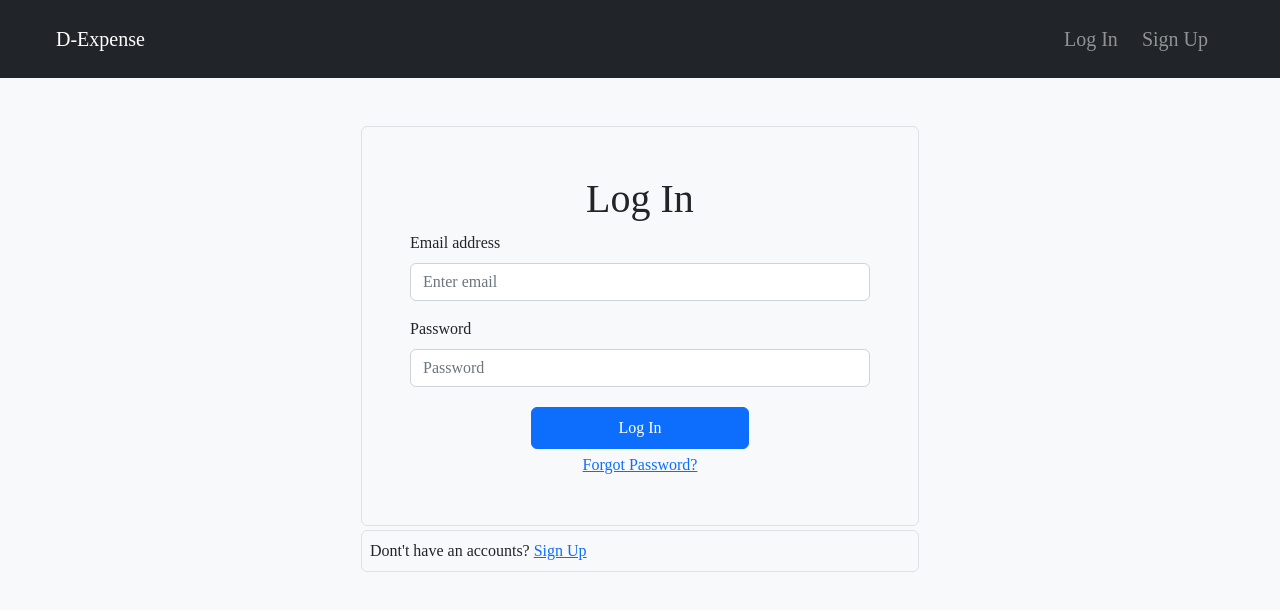
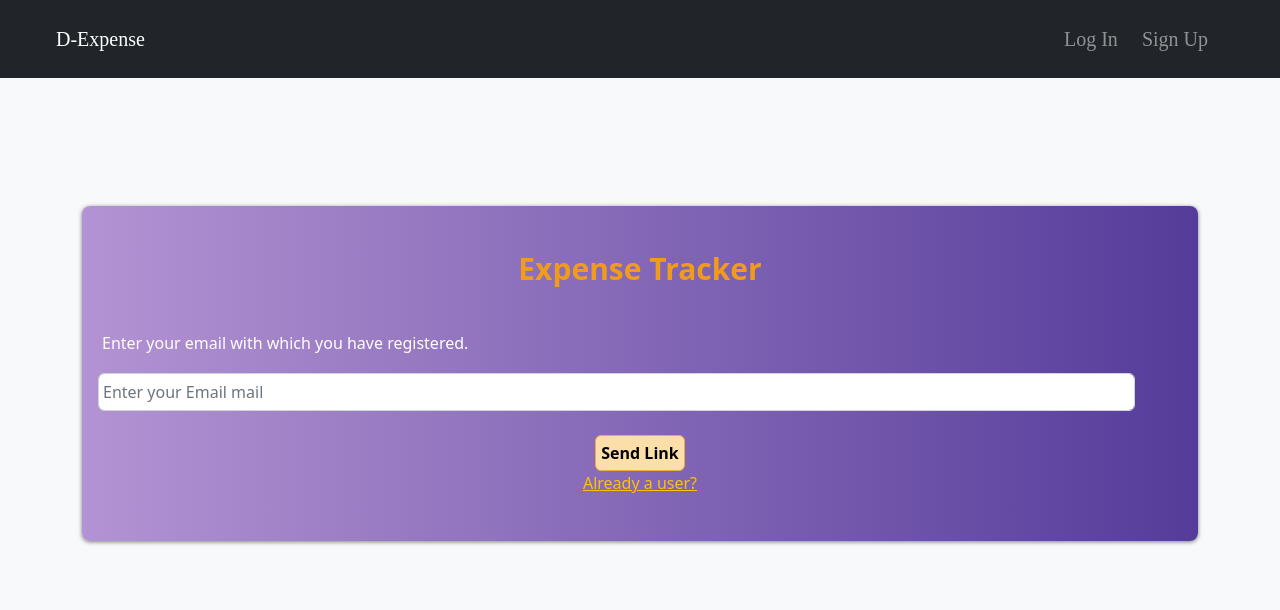
Before and after one commit to FarhanKhan7749/Expense-Tracker, a React (Create React App) app: page /forgot-password in a window 1280 px wide. Shown: the top 610 px of the page. Built offline with nearby package versions, Linux system fonts and the light colour scheme.

Commit message:
Forgot Password Workflow

```diff
--- a/src/App.js
+++ b/src/App.js
@@ -7,6 +7,7 @@ import Header from "./Components/Layout/Header";
 import WelcomeHome from "./Pages/WlcomePage/welcomePage";
 import AuthContext from "./store/auth-context";
 import ProfileSection from "./Pages/ProfilePage/profilePage";
+import ForgotPassword from "./Pages/FrogetPass/FrogetPassword";
 
 function App() {
   const authCtx = useContext(AuthContext);
@@ -16,21 +17,28 @@ function App() {
       <Container>
         <Suspense fallback={<div>Loading...</div>}>
           <Switch>
+            <Route path="/forgot-password">
+              <ForgotPassword />
+            </Route>
             <Route path="/welcome" exact>
               <WelcomeHome />
             </Route>
-            {!authCtx.isLoggedin && <Route path="">
-              <AuthLoginForm />
-            </Route>}
+            {!authCtx.isLoggedin && (
+              <Route path="">
+                <AuthLoginForm />
+              </Route>
+            )}
             <Route path="/signup" exact>
               <AuthSignUPForm />
             </Route>
             <Route path="/profile" exact>
               <ProfileSection />
             </Route>
-            {authCtx.isLoggedin && <Route path="*">
-              <AuthLoginForm />
-            </Route>}
+            {authCtx.isLoggedin && (
+              <Route path="*">
+                <AuthLoginForm />
+              </Route>
+            )}
           </Switch>
         </Suspense>
       </Container>
--- a/src/Auth/AuthLoginForm.js
+++ b/src/Auth/AuthLoginForm.js
@@ -105,8 +105,6 @@ const AuthLoginForm = () => {
           <Container className="text-center justify-content-center align-items-center">
             {/* Forgot Password link */}
             <Link to="/forgot-password">Forgot Password?</Link>
-
-            {isLoading && <p>Sending request...</p>}
           </Container>
         </Form>
       </Container>
--- /dev/null
+++ b/src/Pages/FrogetPass/FrogetPassword.js
@@ -0,0 +1,96 @@
+import {useRef, useState } from "react";
+import { NavLink } from "react-router-dom";
+import { Button, Form,  } from "react-bootstrap";
+import classes from "./FrogetPassword.module.css";
+import { Container } from "react-bootstrap";
+
+const ForgotPassword = () => {
+  const [isLoading, setIsLoading] = useState(false);
+  const emailInputRef = useRef();
+
+  const forgotPasswordHandler = async (event) => {
+    event.preventDefault();
+    setIsLoading(true);
+    const enteredEmail = emailInputRef.current.value;
+
+    await fetch(
+      "https://identitytoolkit.googleapis.com/v1/accounts:sendOobCode?key=AIzaSyB_-vfM--LmM1vWcFIkvCYJs7kKfJ6xfl8",
+      {
+        method: "POST",
+        body: JSON.stringify({
+          requestType: "PASSWORD_RESET",
+          email: enteredEmail,
+        }),
+        headers: {
+          "Content-Type": "application/json",
+        },
+      }
+    )
+      .then((res) => {
+        if (res.ok) {
+          return res.json();
+        } else {
+          let errorMessage = "Failed to send reset mail";
+          throw new Error(errorMessage);
+        }
+      })
+      .then((data) => {
+        console.log(data);
+      })
+      .catch((err) => {
+        alert(err.message);
+      });
+    setIsLoading(false);
+  };
+
+  return (
+    <>
+      {/* <section className={classes["forgot-password-section"]}>
+        <header>Expense Tracker</header>
+        <form onSubmit={forgotPasswordHandler}>
+          <label htmlFor="text">
+            Enter your email with which you have registered.
+          </label>
+          <input type="email" ref={emailInputRef} required />
+          <div className={classes["password-action"]}>
+            {!isLoading && <button>Send Link</button>}
+            {isLoading && <p>Loading...</p>}
+          </div>
+          <p>
+            Already a user?{" "}
+            <NavLink to="/auth" style={{ color: "beige" }}>
+              Login
+            </NavLink>
+          </p>
+        </form>
+      </section> */}
+      <Container className={classes["forgot-password-section"]}>
+        <header>Expense Tracker</header>
+        <Form onSubmit={forgotPasswordHandler}>
+          <Form.Group controlId="formBasicPassword">
+            <Form.Label className="ml-2 text-center">
+              Enter your email with which you have registered.
+            </Form.Label>
+            <Form.Control
+              type="email"
+              placeholder="Enter your Email mail"
+              ref={emailInputRef}
+              required
+            />
+            <Container className={classes["password-action"]}>
+              {!isLoading && (
+                <Button variant="warning" type="submit">
+                  Send Link
+                </Button>
+              )}
+              {isLoading && <p>Loading...</p>}
+            </Container>
+            <p><NavLink to="/login" className="text-warning">Already a user?</NavLink></p>
+          </Form.Group>
+        </Form>
+      </Container>
+    </>
+  );
+};
+
+export default ForgotPassword;
--- /dev/null
+++ b/src/Pages/FrogetPass/FrogetPassword.module.css
@@ -0,0 +1,62 @@
+.forgot-password-section {
+    margin: 3rem auto;
+    background-image: linear-gradient(to left, #553c9a, #b393d3);
+    color: transparent;
+    box-shadow: 0 1px 4px rgba(0,0,0,0.5);
+    padding: 60px;
+    margin-top: 8rem;
+    border-radius: 8px;
+    padding-bottom: 30px;
+}
+
+.nav-bar-header{
+    font-size: 30px;
+    font-weight:bolder;
+}
+
+
+.forgot-password-section header {
+    font-size: 30px;
+    font-weight:bolder;
+    text-align: center;
+    margin-top: -20px;
+    padding-bottom: 40px;
+    color:rgb(241, 155, 26) ;
+}
+
+
+.forgot-password-section label{
+    color: white;
+}
+
+.forgot-password-section input{
+   width: 95%;
+   padding: 4px;
+   margin: 4px;
+   margin-top: 10px;
+}
+
+.password-action{
+    margin-top: 1.5rem;
+    text-align: center;
+}
+
+.password-action p{
+    color:white;
+}
+
+.password-action button {
+    background-color: rgb(252, 223, 168);
+    border: 1px solid rgb(236, 170, 72);
+    padding: 5px;
+    font-weight: bolder;
+}
+
+.password-action button:hover{
+    background-color:rgb(253, 195, 86) ;
+}
+
+p {
+    color: rgb(255, 174, 0);
+    text-align: center;
+}
```
